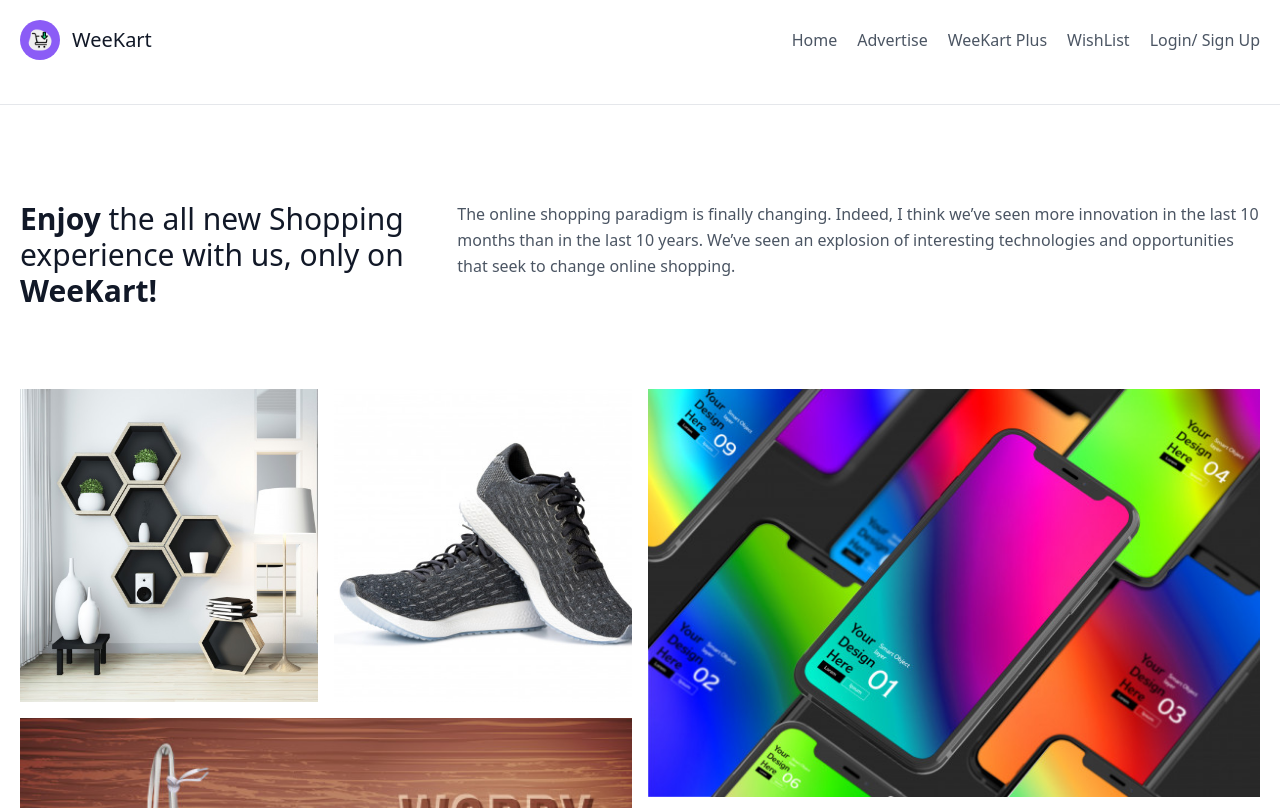
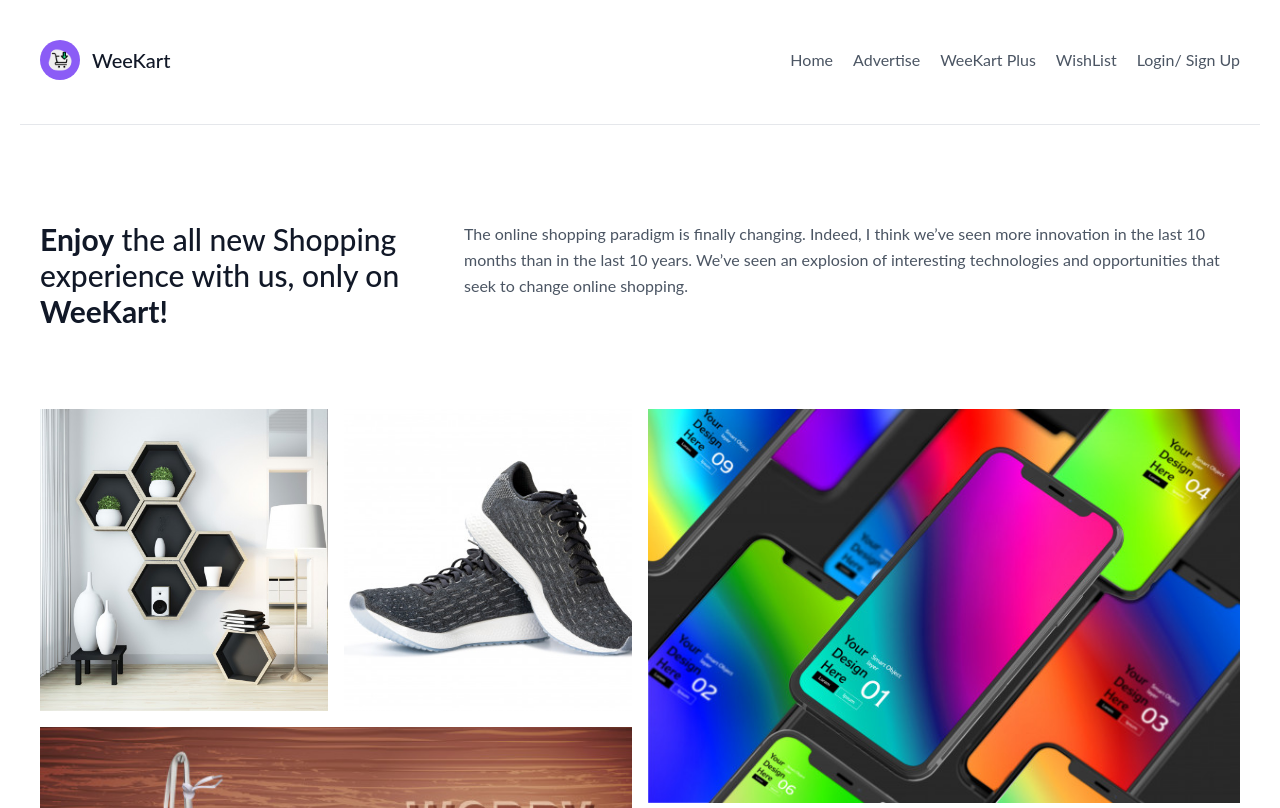
Before and after one commit to mayurrkukreja/WeeKart, a plain HTML site: page index.html in a window 1280 px wide. Shown: the top 808 px of the page. Drawn offline with nearby package versions, Linux system fonts and the light colour scheme; grey boxes are pictures that could not be loaded.

Commit message:
second commit

```diff
--- a/index.html
+++ b/index.html
@@ -5,6 +5,7 @@
     <meta http-equiv="X-UA-Compatible" content="IE=edge">
     <meta name="viewport" content="width=device-width, initial-scale=1.0">
     <link href="https://unpkg.com/tailwindcss@^2/dist/tailwind.min.css" rel="stylesheet">
+    <link rel="stylesheet" href="styles.css">
     <title>WeeKart</title>
 </head>
 <body>
--- a/styles.css
+++ b/styles.css
@@ -1,6 +1,6 @@
 
 body {
-    margin: 0;
+    margin: 20px;
     font-size: 100%;
     background: #fff;
     font-family: 'Lato', sans-serif;
```
